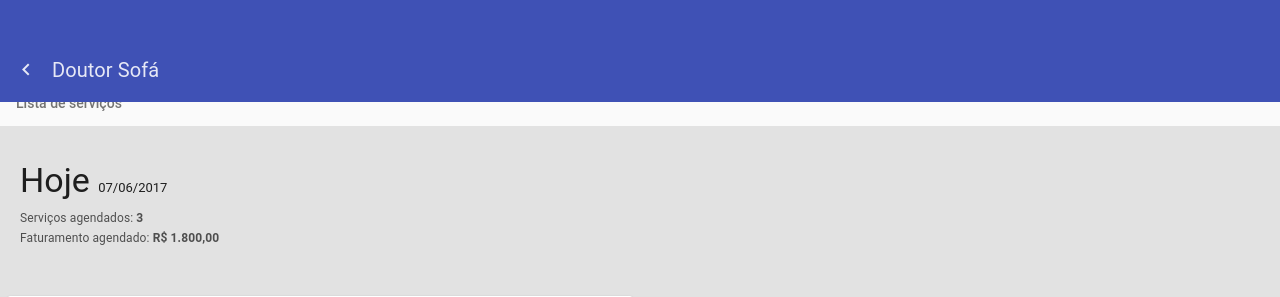
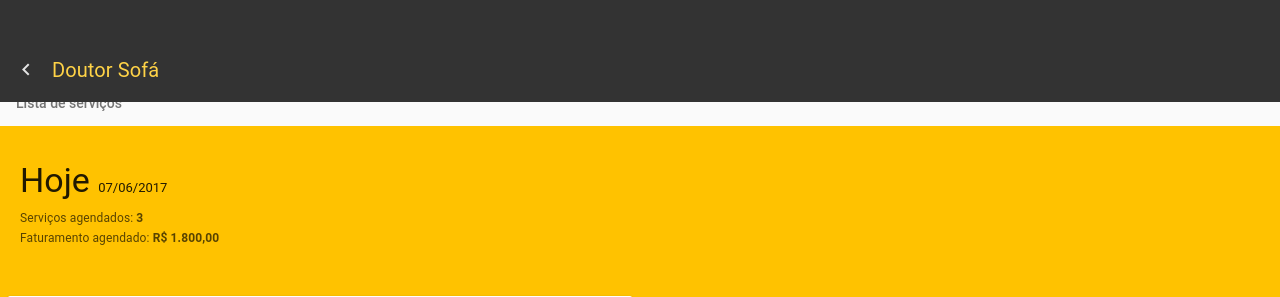
Before and after one commit to LgiMatBrd/DoutorSofaAPP, a PHP site: page / in a window 1280 px wide. Shown: the top 297 px of the page. Run offline with PHP 8.4, Linux system fonts and the light colour scheme.

Commit message:
Melhoria no layout

```diff
--- a/AppVistoriasXDK/www/css/main.css
+++ b/AppVistoriasXDK/www/css/main.css
@@ -6,13 +6,13 @@ md-card-title#fundo_card_destaque {
     background: radial-gradient(ellipse at center, #3f51b5 0%,#4759b2 50%,#3f51b5 100%);
     filter: progid:DXImageTransform.Microsoft.gradient( startColorstr='#3f51b5', endColorstr='#3f51b5',GradientType=1 );
     */
-    background-color: #3f51b5 !important;
+    background-color: #333 !important;
 }
 
 #smallImage {
     width: 100% !important;
     height: 70% !important;
-    background-color: #3f51b5;
+    background-color: #333;
     padding: 5px;
     border-radius: 5px;
     margin-bottom: 20px;
@@ -24,11 +24,16 @@ md-card-title#fundo_card_destaque {
 }
 
 button.md-fab.md-fab-bottom-right.md-button.ng-scope.md-ink-ripple {
-    background-color: #3f51b5 !important;
+    background-color: #333 !important;
 }
 
 md-toolbar.md-default-theme:not(.md-menu-toolbar), md-toolbar:not(.md-menu-toolbar) {
-    background-color: #3f51b5 !important;
+    background-color: #333 !important;
+}
+
+/* COR DA LETRA DO TOOLBAR */
+.md-toolbar-tools h1, .md-toolbar-tools h2, .md-toolbar-tools h3 {
+    color: #ffd347;
 }
 
 .listdemoListControls md-divider {
@@ -76,4 +81,4 @@ md-dialog.fullscreen-dialog {
     width: 100%;
     height: 100%;
     border-radius: 0;
-}
+}s
--- a/AppVistoriasXDK/www/paginas/home.html
+++ b/AppVistoriasXDK/www/paginas/home.html
@@ -5,7 +5,7 @@
                 </div>
             </md-toolbar>
 
-            <div style="background-color: #e2e2e2;">
+            <div style="background-color: rgb(255, 194, 0);">
 
 
                 <div style="padding: 40px"></div>
```
